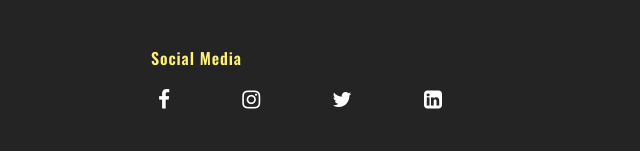
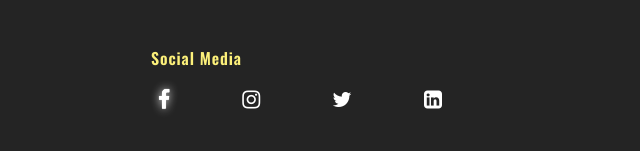
Before and after one commit to homesh123/nearcut-webpage, a plain HTML site: page index.html in a window 1280 px wide. In both pictures the pointer is over the link 191 px from the left and 1730 px from the top of the page. Shown: the part 1639-1790 px from the top of the page, 0-640 px from the left. Drawn offline with nearby package versions, Linux system fonts and the light colour scheme.

Commit message:
Added text shadow effect on social links

```diff
--- a/css/style.css
+++ b/css/style.css
@@ -315,6 +315,9 @@ input[type="checkbox"]:checked + label::after {
     padding-right: 61px;
     padding-left: 7px;
 }
+.social-links a:hover{
+	text-shadow: 0 0 0px #fff, 0 0 1px #fff, 0 0 10px #fff;
+}
 .social-links a:last-child {
     padding-right: 0px;
 }
```
